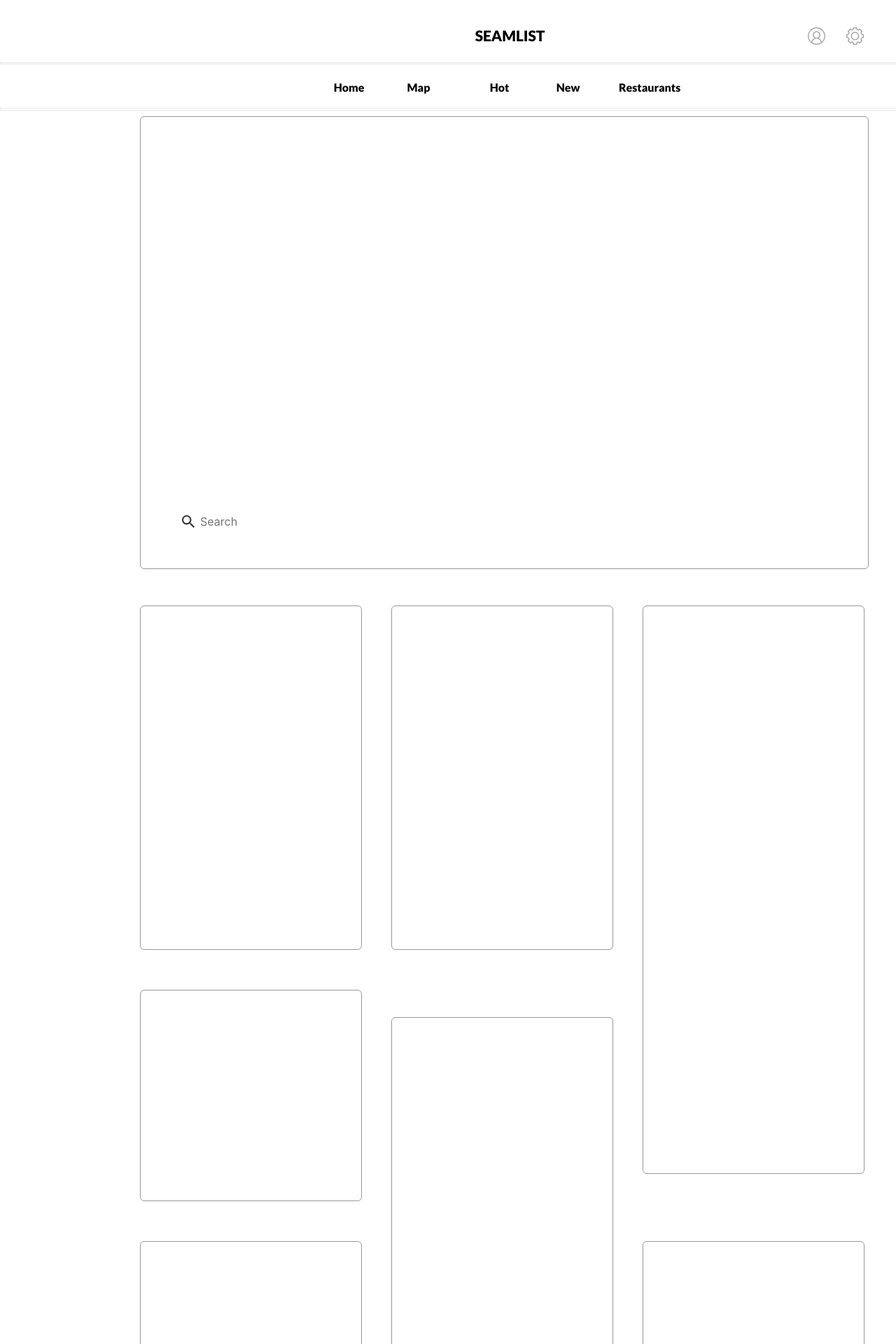
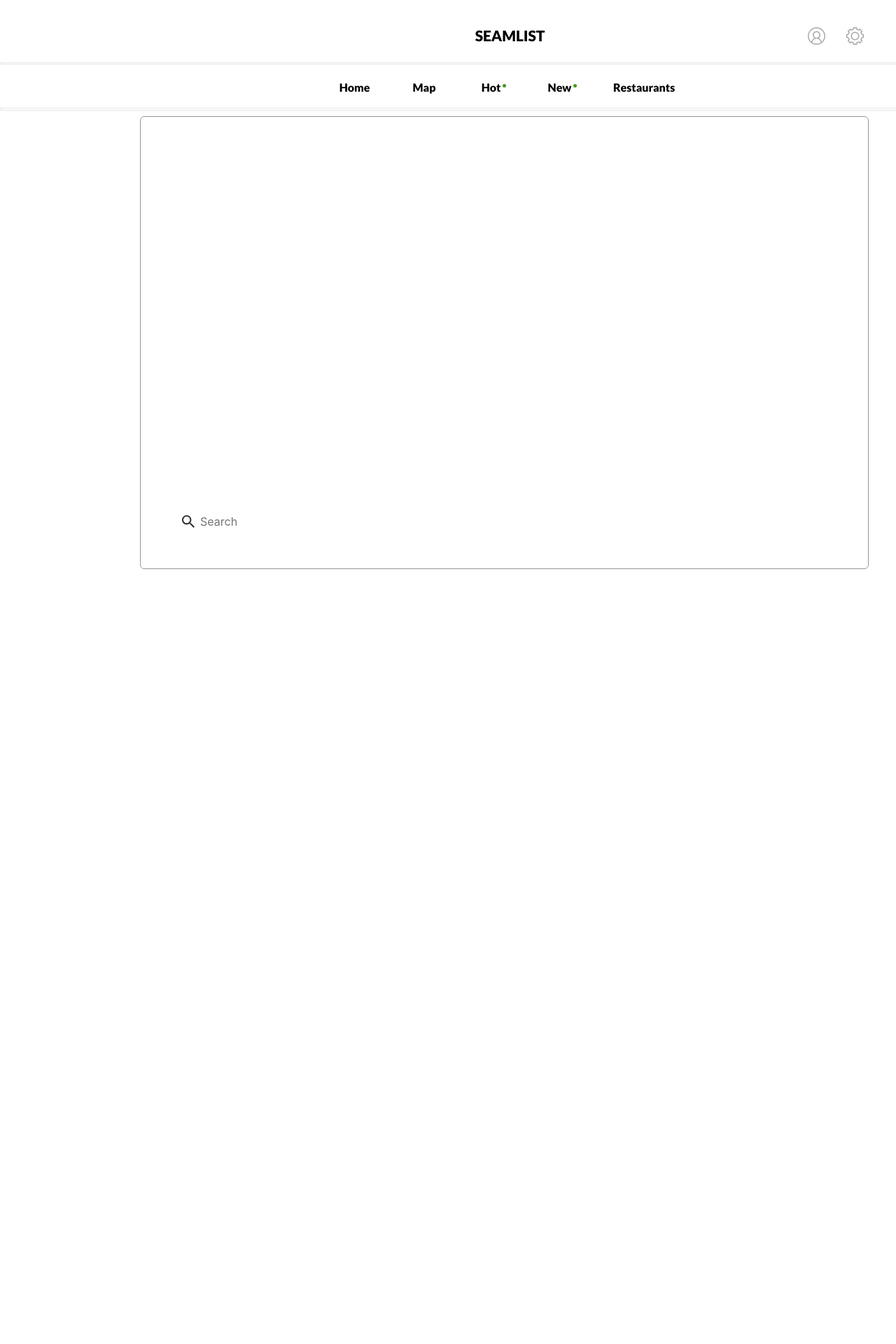
Before and after one commit to Darkthunder119/bstn-3d, a React (Create React App) app in the folder client/: page /map in a window 1280 px wide. Shown: the top 1920 px of the page at 70% size. Built offline with nearby package versions, Linux system fonts and the light colour scheme.

Commit message:
asdajdnas

```diff
--- a/client/src/App.js
+++ b/client/src/App.js
@@ -1,14 +1,11 @@
 import React from 'react';
 import './App.scss';
-import Main from './components/main/Main.js'
-import CardMedium from './components/cardMedium/CardMedium'
-import CardLarge from './components/cardLarge/CardLarge'
-import CardSmall from './components/cardSmall/CardSmall'
-import Footer from '../src/components/Footer/Footer'
-import Iframe from 'react-iframe'
+import {BrowserRouter, Route} from 'react-router-dom'
+import Default from '../src/pages/Default/Default'
+import MapPage from '../src/pages/Map/MapPage'
 import Header from '../src/components/Header/Header'
 import Nav from '../src/components/Nav/Nav'
-import { Helmet } from 'react-helmet';
+import Footer from '../src/components/Footer/Footer'
 
 function App() {
   return (
@@ -16,36 +13,13 @@ function App() {
       {/* NOTE: Keep the helmet code below and change the app title.
           Add any meta tags you want, or any tag you want to go in the header.
           You can modify everything else! */}
-      <Helmet>
-        <title>Website Title</title>
-      </Helmet>
-
-      <Header />
-      <Nav />
-      <Main />
-      <div className="App__cardContent">
-          <div className="App__column1">
-            <CardMedium />
-            <CardSmall />
-            <CardMedium />
-          </div>
-          <div className="App__column2">
-            <CardMedium />
-            <CardLarge />
-          </div>
-          <div className="App__column3">
-            <CardLarge />
-            <CardMedium />
-          </div>
-      </div>
-      <Footer />
-      {/* <Iframe url="https://darkthunder119.github.io/"
-        width="700px"
-        height="500px"
-        id="myId"
-        className="iFrame"
-        display="initial"
-        position="relative"/> */}
+      <BrowserRouter>
+          <Header />
+          <Nav />
+          <Route exact path="/" component={Default}/>
+          <Route path="/map" component={MapPage}/>
+          <Footer />
+      </BrowserRouter>
     </div>
   );
 }
--- a/client/src/components/Footer/footer.scss
+++ b/client/src/components/Footer/footer.scss
@@ -2,6 +2,7 @@
 
 .footer{
     &__rule{
+        margin-top: 47px;
         width: 1440px;
         height: 1px;
         border: solid 1px #e3e5e8;
--- a/client/src/components/Nav/Nav.js
+++ b/client/src/components/Nav/Nav.js
@@ -1,5 +1,6 @@
 import React from 'react';
 import './nav.scss';
+import dot from '../../Assets/Images/new-content-icon.svg'
 
 const Nav=() =>{
 
@@ -7,10 +8,10 @@ const Nav=() =>{
     <nav className="nav">
         <hr className="nav__rule"></hr>
         <div className="nav__menu">
-            <a className="nav__home nav__single">Home</a>
-            <a className="nav__map  nav__single">Map</a>
-            <a className="nav__hot nav__single">Hot<sup></sup></a>
-            <a className="nav__new nav__single">New</a>
+            <a className="nav__home nav__single" href="/">Home</a>
+            <a className="nav__map  nav__single" href="/map">Map</a>
+            <a className="nav__hot nav__single">Hot <sup className="nav__super"><img src={dot}/></sup></a>
+            <a className="nav__new nav__single">New <sup className="nav__super"><img src={dot}/></sup></a>
             <a className="nav__rest nav__single">Restaurants</a>
         </div>
         <hr className="nav__rule-2"></hr>
--- a/client/src/components/Nav/nav.scss
+++ b/client/src/components/Nav/nav.scss
@@ -29,7 +29,9 @@
     }
     &__map{
         width: 34px;
-        margin-right: 68px;
+        margin-right: 52px;
+        text-decoration: none;
+        color: #000000;
     }
     &__hot{
         width: 61px;
@@ -46,5 +48,7 @@
     &__home{
         margin-right: 52px;
         width: 61px;
+        text-decoration: none;
+        color: #000000;
     }
 }
--- /dev/null
+++ b/client/src/pages/Default/Default.js
@@ -0,0 +1,42 @@
+import React from 'react';
+import '../../App.scss';
+import Main from '../../components/main/Main.js'
+import CardMedium from '../../components/cardMedium/CardMedium'
+import CardLarge from '../../components/cardLarge/CardLarge'
+import CardSmall from '../../components/cardSmall/CardSmall'
+import Footer from '../../components/Footer/Footer'
+import Header from '../../components/Header/Header'
+import Nav from '../../components/Nav/Nav'
+import { Helmet } from 'react-helmet';
+
+function Default() {
+  return (
+    <div className="App">
+      {/* NOTE: Keep the helmet code below and change the app title.
+          Add any meta tags you want, or any tag you want to go in the header.
+          You can modify everything else! */}
+      <Helmet>
+        <title>SEAMLIST</title>
+      </Helmet>
+
+      <Main />
+      <div className="App__cardContent">
+          <div className="App__column1">
+            <CardMedium />
+            <CardSmall />
+            <CardMedium />
+          </div>
+          <div className="App__column2">
+            <CardMedium />
+            <CardLarge />
+          </div>
+          <div className="App__column3">
+            <CardLarge />
+            <CardMedium />
+          </div>
+      </div>
+    </div>
+  );
+}
+
+export default Default;
--- /dev/null
+++ b/client/src/pages/Map/MapPage.js
@@ -0,0 +1,32 @@
+import React from 'react';
+import '../../App.scss';
+import Main from '../../components/main/Main.js'
+import Footer from '../../components/Footer/Footer'
+import Iframe from 'react-iframe'
+import Header from '../../components/Header/Header'
+import Nav from '../../components/Nav/Nav'
+import { Helmet } from 'react-helmet';
+
+function MapPage() {
+  return (
+    <div className="App">
+      {/* NOTE: Keep the helmet code below and change the app title.
+          Add any meta tags you want, or any tag you want to go in the header.
+          You can modify everything else! */}
+      <Helmet>
+        <title>SEAMLIST</title>
+      </Helmet>
+
+
+      <Main>
+        <Iframe url="https://darkthunder119.github.io/"
+        className="iFrame"
+        display="initial"
+        position="relative"/>
+      </Main>
+
+    </div>
+  );
+}
+
+export default MapPage;
```
Also changed, not shown: client/src/Assets/Images/active-tab-line.svg (added), client/src/Assets/Images/new-content-icon.svg (added).
